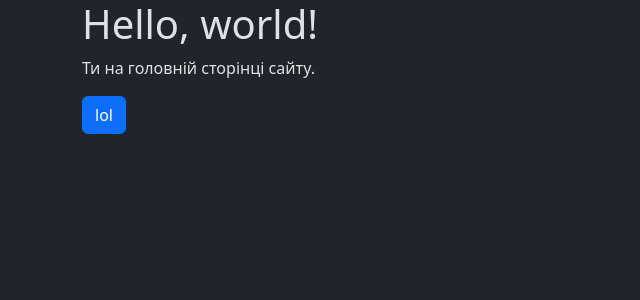
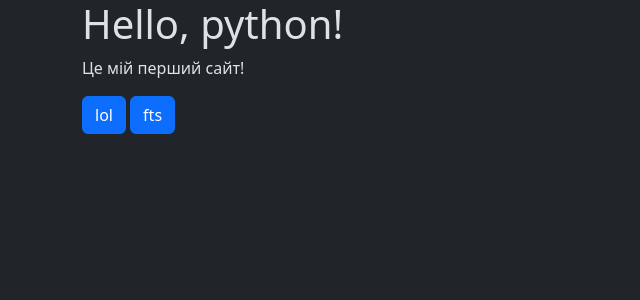
Before and after one commit to Apollo-15/My-first-site--C2L8-Python-, a Django app: template apps/main/templates/main/index.html in a window 1280 px wide. Shown: the top 300 px of the page, without its empty margins (0-640 px from the left). Run offline with Django 5.2, Linux system fonts and the light colour scheme; the template is opened without the code that fills it, so the values that code supplies are empty.

Commit message:
final result

```diff
--- a/apps/main/templates/main/index.html
+++ b/apps/main/templates/main/index.html
@@ -4,9 +4,10 @@
 {% block content %}
 <div class="container">
 
-    <h1>Hello, world!</h1>
-    <p>Ти на головній сторінці сайту.</p>
+    <h1>Hello, python!</h1>
+    <p>Це мій перший сайт!</p>
     <a href="{% url 'main:lol' %}" class="btn btn-primary">lol</a>
+    <a href="{% url 'main:fts' %}" class="btn btn-primary">fts</a>
 
 </div>
 {% endblock %}
--- a/apps/main/urls.py
+++ b/apps/main/urls.py
@@ -7,5 +7,6 @@
 urlpatterns = [
     path('', views.index, name='index'),
     path('lol/', views.lol, name='lol'),
+    path('fts/', views.fts, name='fts'),
 
 ]
--- a/apps/main/views.py
+++ b/apps/main/views.py
@@ -7,3 +7,6 @@
 
 def lol(request):
     return render(request, 'main/lol.html')
+
+def fts(request):
+    return render(request, 'main/fts.html')
```
Also changed, not shown: apps/main/templates/main/fts.html (added, +12 -0 lines).
